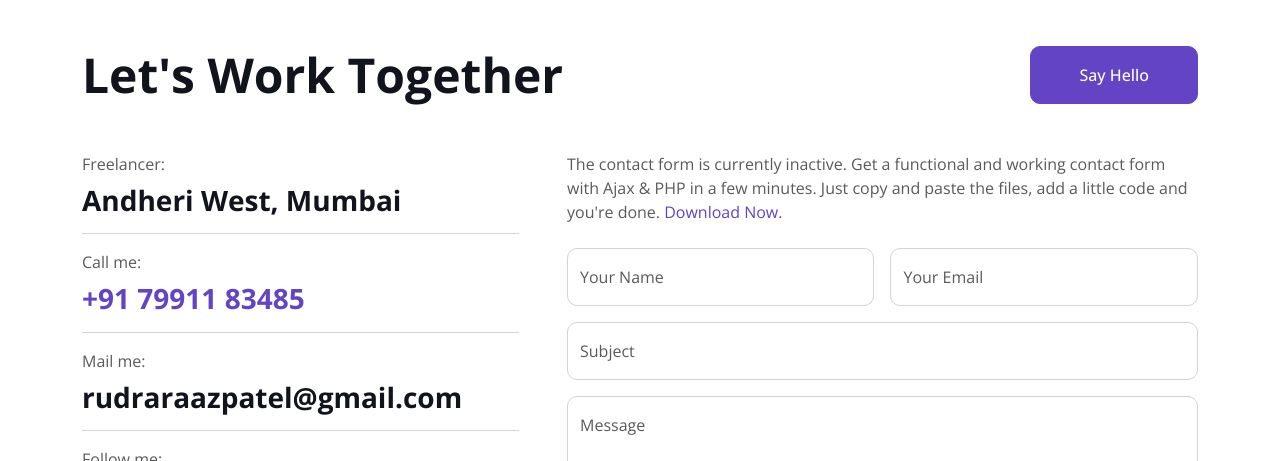
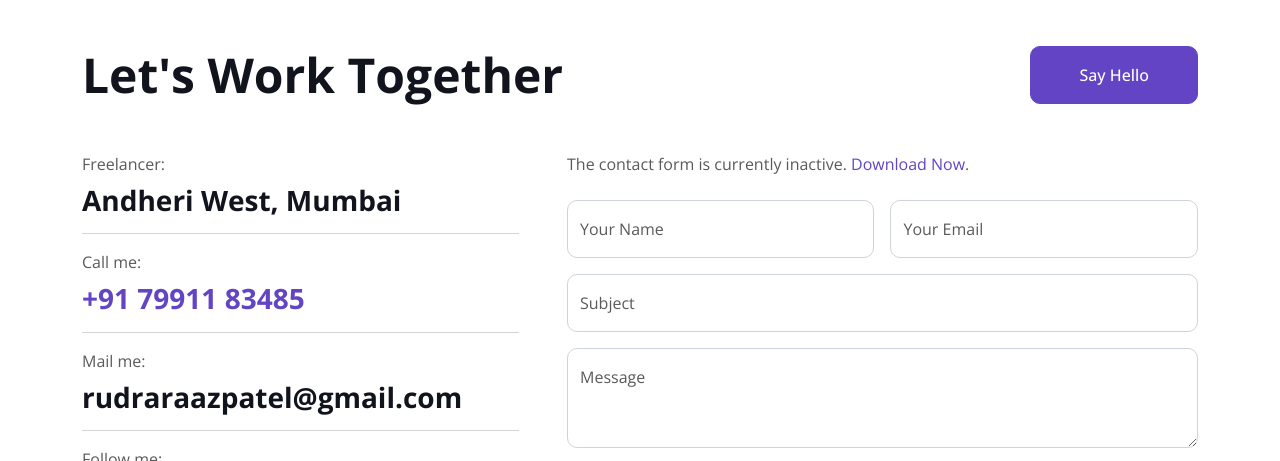
Before and after one commit to iamrajpatel/Rudra-Patel-portfolio, a plain HTML site: page index.html in a window 1280 px wide. Shown: the part 2816-3277 px from the top of the page. Drawn offline with nearby package versions, Linux system fonts and the light colour scheme.

Commit message:
Update index.html

```diff
--- a/index.html
+++ b/index.html
@@ -540,7 +540,7 @@
                     </div>
                 </div>
                 <div class="col-lg-7 col-md-6 wow fadeInUp" data-wow-delay="0.5s">
-                    <p class="mb-4">The contact form is currently inactive. Get a functional and working contact form with Ajax & PHP in a few minutes. Just copy and paste the files, add a little code and you're done. <a href="https://htmlcodex.com/contact-form">Download Now</a>.</p>
+                    <p class="mb-4">The contact form is currently inactive. <a href="https://htmlcodex.com/contact-form">Download Now</a>.</p>
                     <form>
                         <div class="row g-3">
                             <div class="col-md-6">
```
